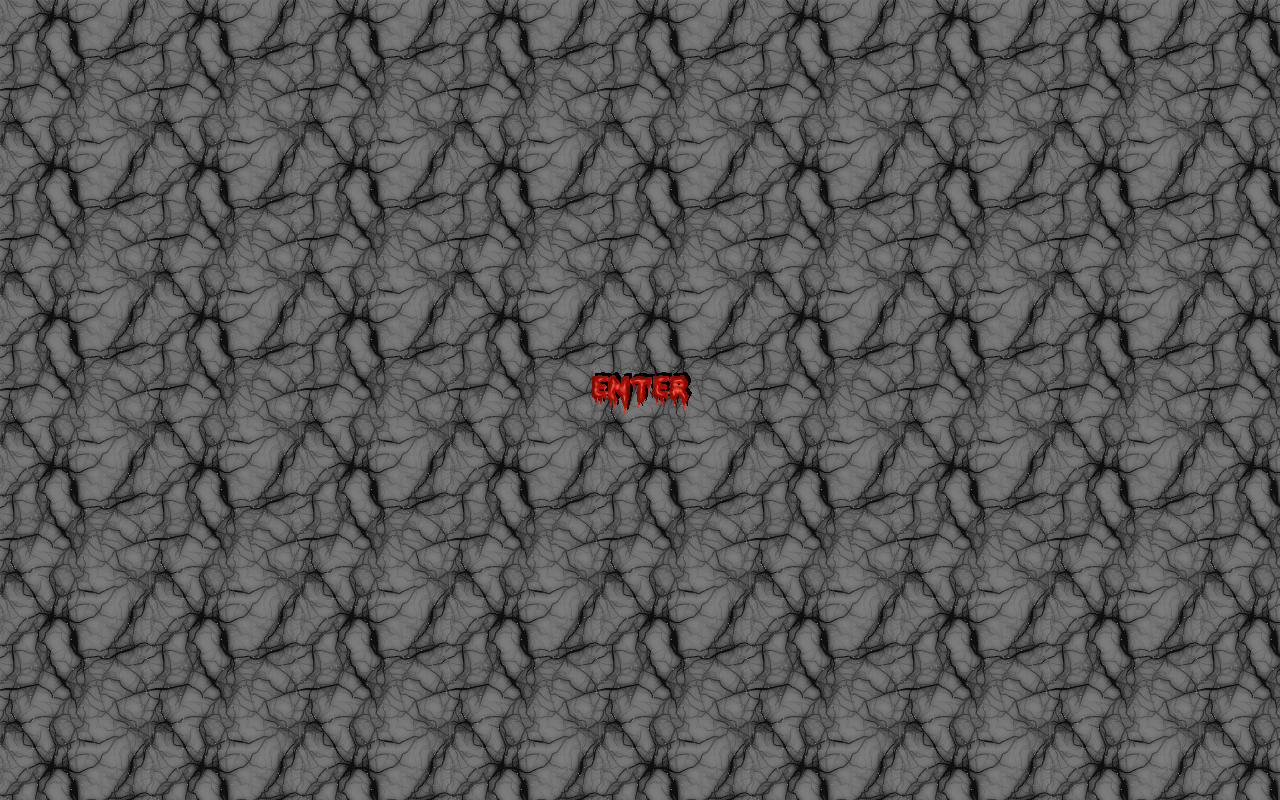
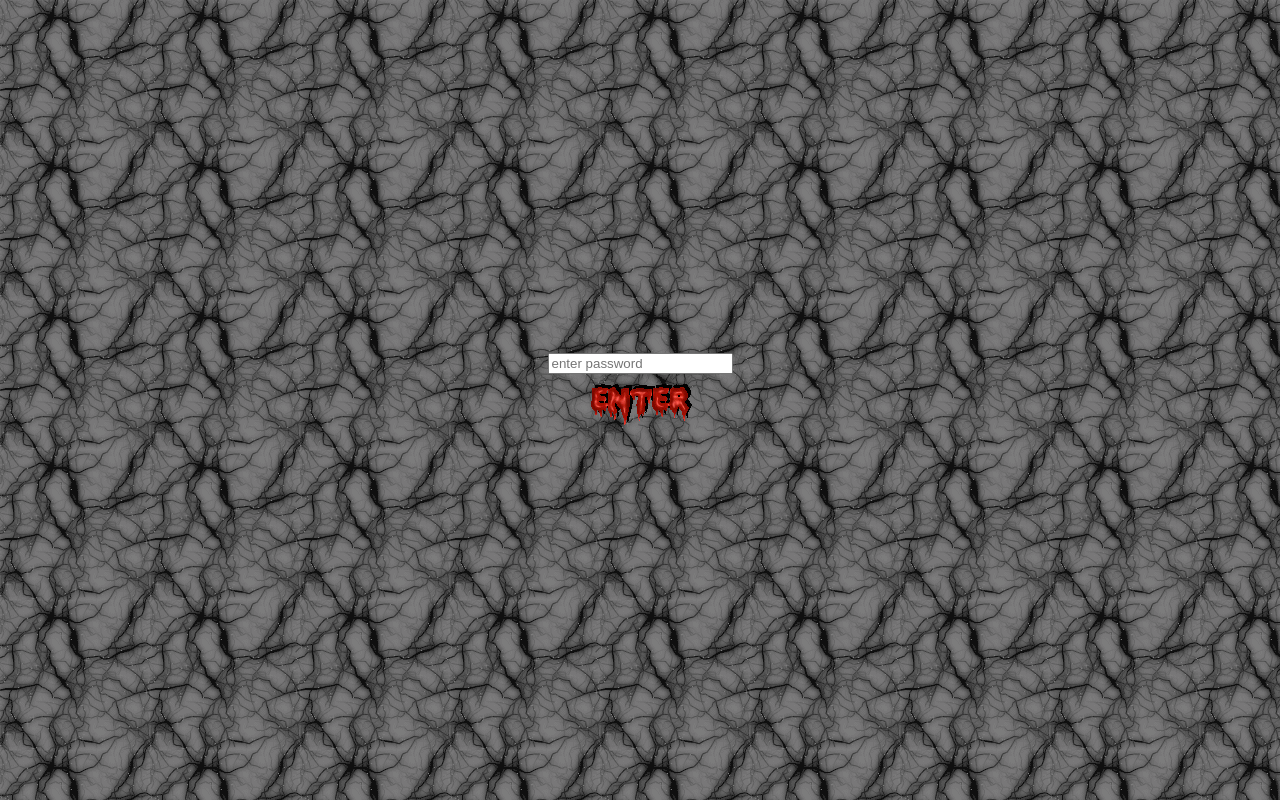
Before and after one commit to krezket/krezket.net, a React (Vite) app: page / in a window 1280 px wide. Built offline with nearby package versions, Linux system fonts and the light colour scheme; a web font is replaced by a local one.

Commit message:
added a password to the gate

```diff
--- a/src/pages/Enter/Gate.css
+++ b/src/pages/Enter/Gate.css
@@ -1,4 +1,4 @@
-.enter {
+.enter, form {
     display: flex;
     flex-direction: column;
     justify-content: center;
--- a/src/pages/Enter/Gate.jsx
+++ b/src/pages/Enter/Gate.jsx
@@ -1,14 +1,39 @@
-import React from 'react'
-import { Link } from 'react-router-dom'
+import React, { useState } from 'react'
+import { Link, useNavigate } from 'react-router-dom';
 import enter from '../../assets/enter/enter-6.gif'
 import './Gate.css'
 
 export default function Gate() {
+    const navigate = useNavigate();
+    const thePassword = "deeznutz"
+    const [password, setPassword] = useState("")
+
+    const handleChange = e => {
+        if (e.target.name === "password") {
+          setPassword(e.target.value)
+        }
+    }
+
+    const submitHandler = e => {
+        e.preventDefault()
+        password: password;
+
+        if (password === thePassword) {
+            navigate('/home')
+        }
+        else {
+            alert("")
+        }
+
+    }
+
     return (
         <div className='enter'>
-            <Link to='/home'>
-                <img src={enter} alt="enter" />
-            </Link>
+                <form onSubmit={submitHandler}>
+                    <input name='password' type='password' placeholder='enter password' value={password} onChange={handleChange} />
+
+                    <img src={enter} alt="enter" onClick={submitHandler} />
+                </form>
         </div>
     )
 }
```
